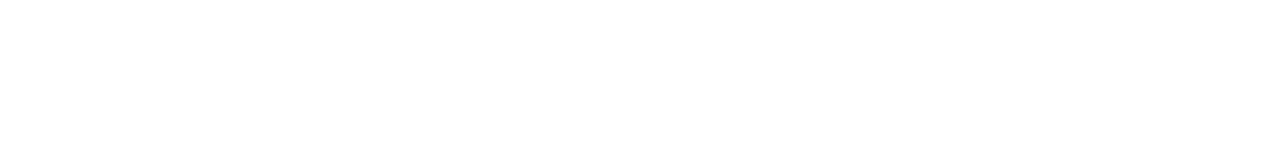
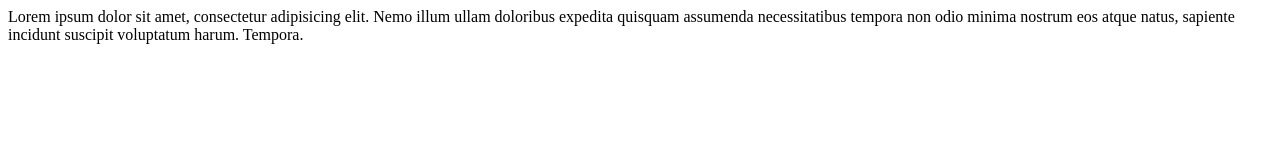
Before and after one commit to NikSin/GO_HW, a plain HTML site: page index.html in a window 1280 px wide. Drawn offline with Linux system fonts and the light colour scheme.

Commit message:
commit modified index

```diff
--- a/index.html
+++ b/index.html
@@ -5,6 +5,6 @@
 	<title>Document</title>
 </head>
 <body>
-
+	Lorem ipsum dolor sit amet, consectetur adipisicing elit. Nemo illum ullam doloribus expedita quisquam assumenda necessitatibus tempora non odio minima nostrum eos atque natus, sapiente incidunt suscipit voluptatum harum. Tempora.
 </body>
 </html>
```
